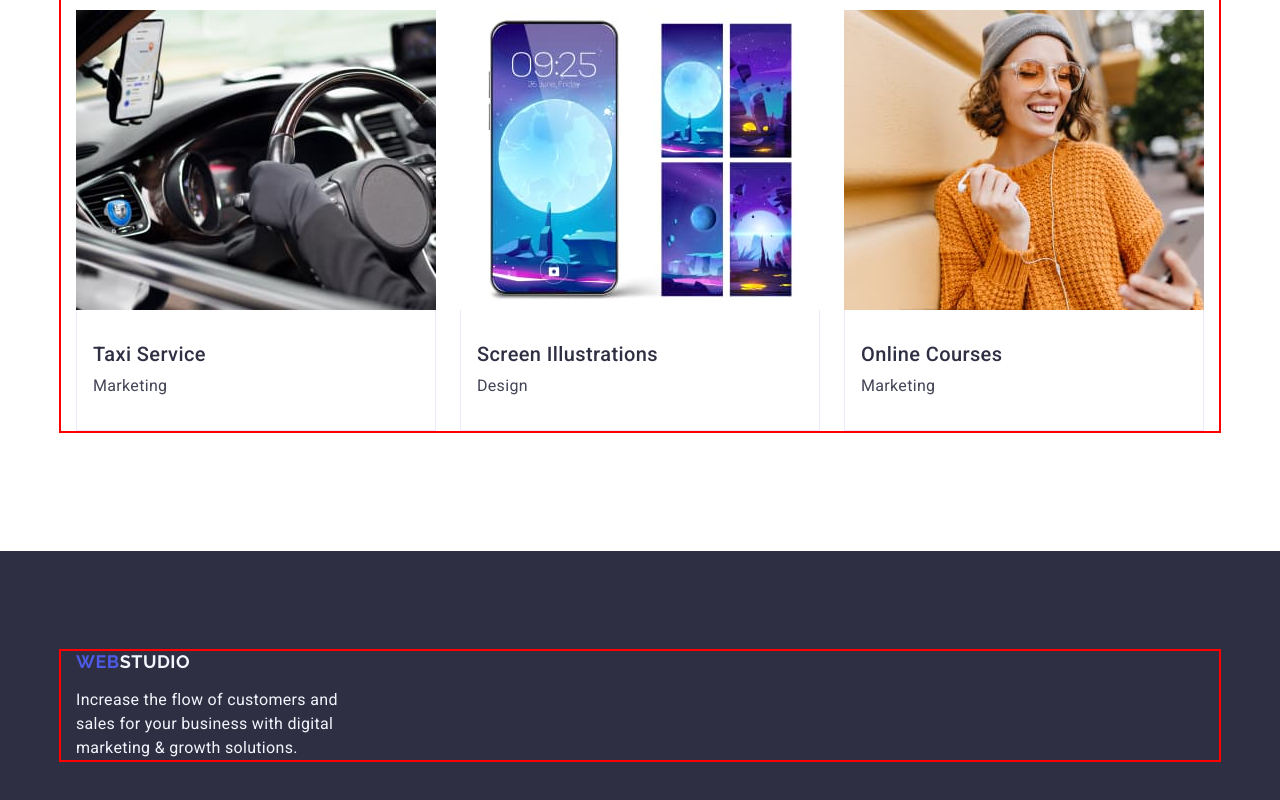
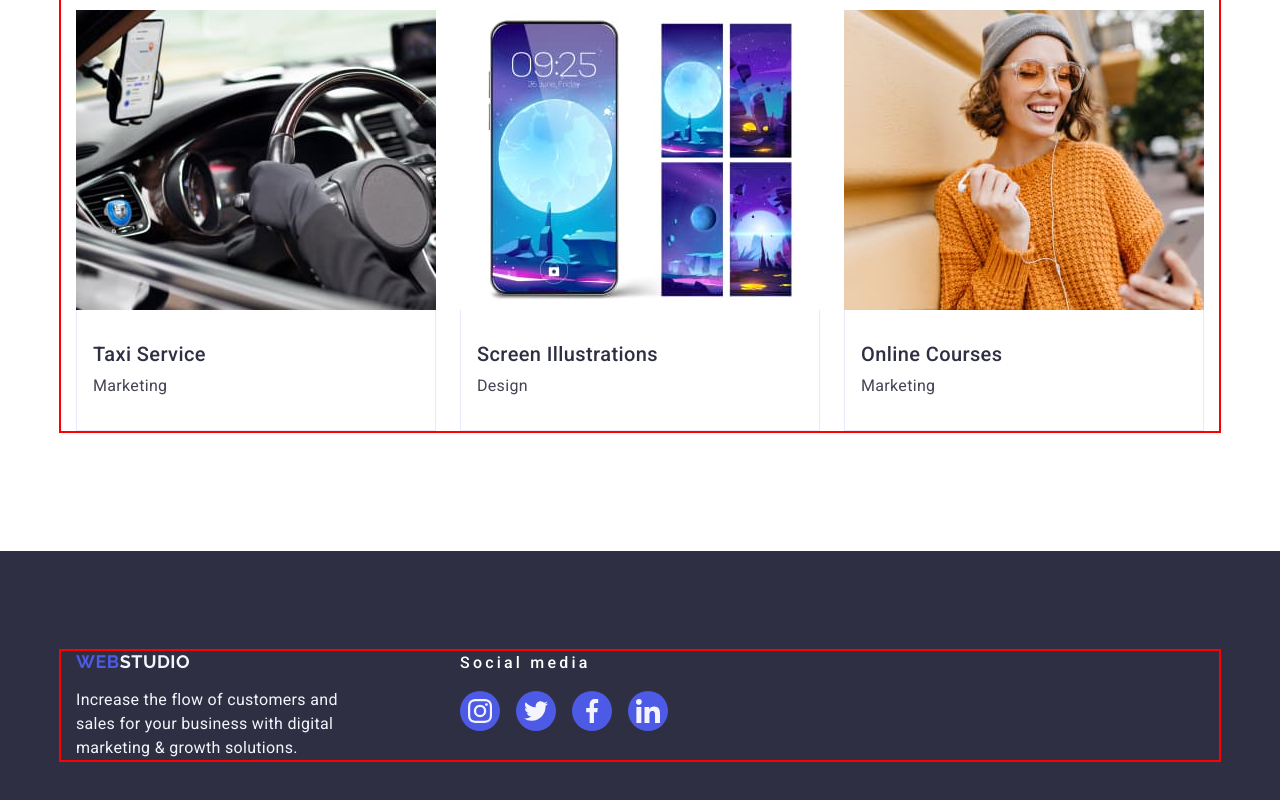
Before and after one commit to Egor1103/goit-markup-hw-04, a plain HTML site: page index.html in a window 1280 px wide. Shown: the part 2512-3312 px from the top of the page. Drawn offline with nearby package versions, Linux system fonts and the light colour scheme.

Commit message:
update-summary

```diff
--- a/css/style.css
+++ b/css/style.css
@@ -426,6 +426,49 @@ ol {
   width: 264px;
 }
 
+/*****SOCIAL MEDIA*/
+
+.social-media {
+}
+.social-media-txt {
+  color: #ffffff;
+  font-family: Roboto;
+  font-size: 16px;
+  font-style: normal;
+  font-weight: 500;
+  line-height: 1.5;
+  letter-spacing: 0.2em;
+  margin-bottom: 16px;
+}
+.social-media-list {
+  display: flex;
+  gap: 16px;
+}
+
+.social-media-list-item {
+  width: 40px;
+  height: 40px;
+}
+.footer-soc-media-icon-link {
+  width: 100%;
+  height: 100%;
+  background-color: #4d5ae5;
+  border-radius: 50%;
+  display: flex;
+  align-items: center;
+  justify-content: center;
+  transition: background-color 250ms cubic-bezier(0.4, 0, 0.2, 1);
+}
+
+.footer-soc-media-icon-link:hover,
+.footer-soc-media-icon-link:focus {
+  background-color: #31d0aa;
+}
+.footer-icon-svg {
+  fill: #f4f4fd;
+}
+/***********************/
+
 .logotype-d-foot {
   color: #f4f4fd;
   font-family: Raleway, sans-serif;
@@ -442,6 +485,11 @@ ol {
   margin-bottom: 16px;
 }
 .footer-container {
+  display: flex;
+  align-items: baseline;
+}
+.footer-content {
+  margin-right: 120px;
 }
 
 .first-footer-section {
--- a/index.html
+++ b/index.html
@@ -419,6 +419,7 @@
     </main>
     <footer class="footer">
       <div class="container footer-container">
+        <div class="footer-content">
           <a href="./index.html" class="logotype-f logotype-footer links"
             >Web<span class="logotype-d-foot">Studio</span></a
           >
@@ -427,6 +428,40 @@
             digital marketing & growth solutions.
           </p>
         </div>
+        <div class="social-media">
+          <p class="social-media-txt">Social media</p>
+          <ul class="social-media-list list">
+            <li class="social-media-list-item">
+              <a href="" class="footer-soc-media-icon-link">
+                <svg class="footer-icon-svg" width="24" height="24">
+                  <use href="./images/icons.svg#icon-instagram"></use>
+                </svg>
+              </a>
+            </li>
+            <li class="social-media-list-item">
+              <a href="" class="footer-soc-media-icon-link">
+                <svg class="footer-icon-svg" width="24" height="24">
+                  <use href="./images/icons.svg#icon-twitter"></use>
+                </svg>
+              </a>
+            </li>
+            <li class="social-media-list-item">
+              <a href="" class="footer-soc-media-icon-link">
+                <svg class="footer-icon-svg" width="24" height="24">
+                  <use href="./images/icons.svg#icon-facebook"></use>
+                </svg>
+              </a>
+            </li>
+            <li class="social-media-list-item">
+              <a href="" class="footer-soc-media-icon-link">
+                <svg class="footer-icon-svg" width="24" height="24">
+                  <use href="./images/icons.svg#icon-linkedin"></use>
+                </svg>
+              </a>
+            </li>
+          </ul>
+        </div>
+      </div>
     </footer>
   </body>
 </html>
```
Lines whose indentation alone changed are shown as unchanged.
